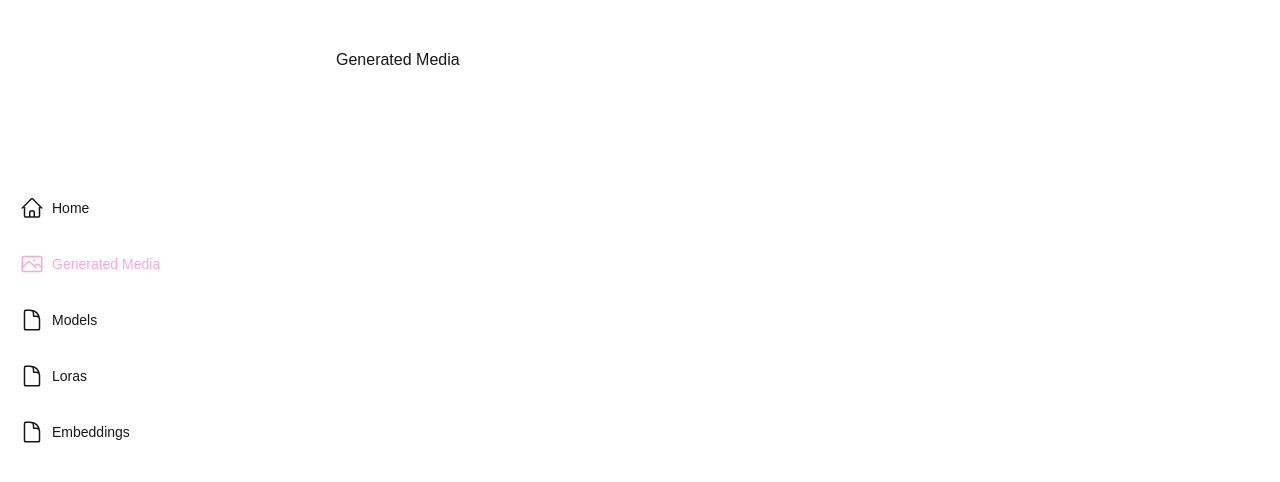
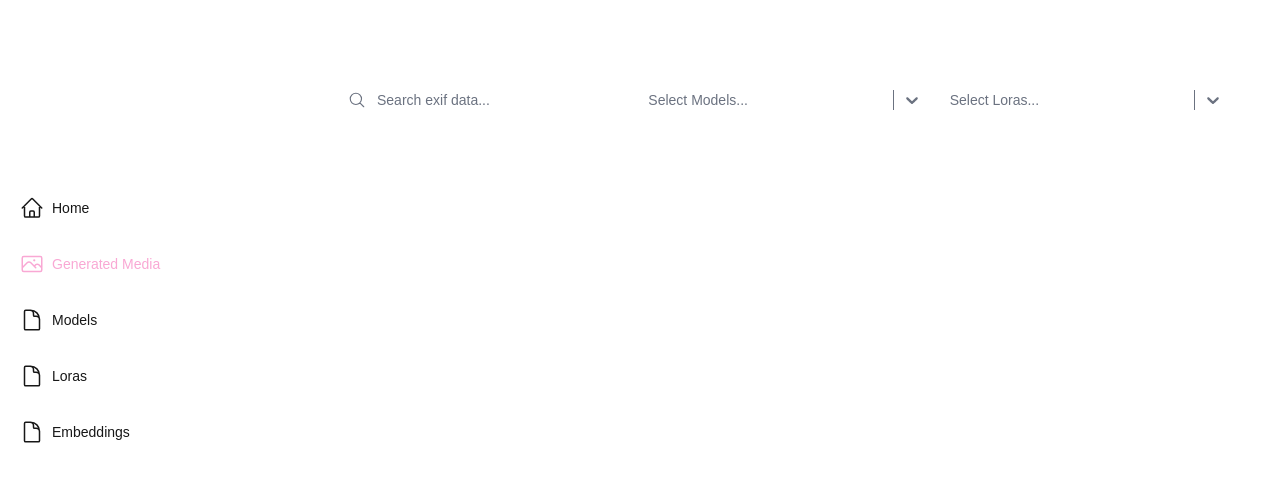
Before and after one commit to ivesy85/comfyui-gallery, a Next.js app: page /dashboard/generations in a window 1280 px wide. Shown: the top 482 px of the page. Built offline with nearby package versions, Linux system fonts and the light colour scheme.

Commit message:
Chore: Add layout for filtering generations

```diff
--- a/app/dashboard/generations/page.tsx
+++ b/app/dashboard/generations/page.tsx
@@ -1,49 +1,19 @@
 import { Metadata } from 'next';
-import exifr from 'exifr';
-import fs from 'fs';
-import path from 'path';
+import Search from '@/app/ui/search';
+import MultiSelect from '@/app/ui/multi-select';
 
 export const metadata: Metadata = {
     title: 'Generated Media',
   };
 
 export default async function Page() {
-    const imagePath = path.resolve(process.cwd(), 'comfy_outputs/ComfyUI_02194_.png');
-    const outputJsonPath = path.resolve(process.cwd(), 'comfy_outputs/ComfyUI_02194_.json');
-
-    try {
-        // Read the image file as a buffer
-        const imageBuffer = fs.readFileSync(imagePath);
-
-        // Extract metadata from the image buffer
-        const metadata = await exifr.parse(imageBuffer);
-
-        const cleanUpPrompt = (data) => {
-            if (data.prompt && typeof data.prompt === 'string') {
-              try {
-                // Unescape and parse the prompt string as JSON
-                const unescapedPrompt = JSON.parse(data.prompt);
-                // Replace the original prompt string with the parsed object
-                data.prompt = unescapedPrompt;
-              } catch (error) {
-                console.error('Failed to parse the prompt field:', error);
-              }
-            }
-            return data;
-          };
-
-          // Clean up the prompt field in the metadata
-        const cleanedMetadata = cleanUpPrompt(metadata);
-
-        // Save the metadata to a JSON file
-        fs.writeFileSync(outputJsonPath, JSON.stringify(cleanedMetadata, null, 2));
-
-        console.log({ success: true, metadata });
-      } catch (error) {
-        console.log({ success: false, error: error.message });
-      }
-
     return (
-        <p>Generated Media</p>
+        <div className="w-full">
+            <div className="mt-4 flex items-center justify-between gap-2 md:mt-8">
+                <Search placeholder="Search exif data..." searchParam='exif' />
+                <MultiSelect placeholder="Select Models..." options={[{"value": "1", "label": "model 1"},{"value": "2", "label": "model 2"}]} searchParam='models' />
+                <MultiSelect placeholder="Select Loras..." options={[{"value": "1", "label": "lora 1"},{"value": "2", "label": "lora 2"}]} searchParam='loras' />
+            </div>
+        </div>
     );
 }
--- /dev/null
+++ b/app/lib/generations/utils.ts
@@ -0,0 +1,45 @@
+import exifr from 'exifr';
+import fs from 'fs';
+import path from 'path';
+
+// const imagePath = path.resolve(process.cwd(), 'comfy_outputs/ComfyUI_02194_.png');
+export const getExifDataFromImage = async (imagePath: string) => {
+    const resolvedImagePath = path.resolve(process.cwd(), imagePath);
+
+    try {
+        // Read the image file as a buffer
+        const imageBuffer = fs.readFileSync(resolvedImagePath);
+
+        // Extract metadata from the image buffer
+        const metadata = await exifr.parse(imageBuffer);
+
+        if (metadata.prompt && typeof metadata.prompt === 'string') {
+            try {
+                // Unescape and parse the prompt string as JSON
+                const unescapedPrompt = JSON.parse(metadata.prompt);
+                // Replace the original prompt string with the parsed object
+                metadata.prompt = unescapedPrompt;
+            } catch (error) {
+                console.error('Failed to parse the prompt field:', error);
+            }
+        }
+        if (metadata.workflow && typeof metadata.workflow === 'string') {
+            try {
+                // Unescape and parse the workflow string as JSON
+                const unescapedPrompt = JSON.parse(metadata.workflow);
+                // Replace the original workflow string with the parsed object
+                metadata.workflow = unescapedPrompt;
+            } catch (error) {
+                console.error('Failed to parse the workflow field:', error);
+            }
+        }
+
+        return { success: true, metadata };
+    } catch (error) {
+        if (error instanceof Error) {
+            return { success: false, error: error.message };
+        }
+        // Handle unknown errors
+        return { success: false, error: 'An unknown error occurred' };
+    }
+};
--- /dev/null
+++ b/app/ui/multi-select.tsx
@@ -0,0 +1,100 @@
+'use client';
+
+import { useDebouncedCallback } from 'use-debounce';
+import { useSearchParams, usePathname, useRouter } from 'next/navigation';
+import Select, { MultiValue } from 'react-select';
+import { useState } from 'react';
+
+type Option = {
+    value: string;
+    label: string;
+};
+
+export default function MultiSelect({
+    placeholder,
+    options,
+    searchParam,
+}: {
+    placeholder: string;
+    options: Option[];
+    searchParam: string;
+}) {
+  const searchParams = useSearchParams();
+  const pathname = usePathname();
+  const { replace } = useRouter();
+
+  // To store selected options
+  const [selectedOptions, setSelectedOptions] = useState<Option[]>(
+        searchParams.get(searchParam)
+            ? searchParams.get(searchParam)!.split(',').map((value) => options.find((opt) => opt.value === value)!)
+            : []
+  );
+
+
+  const handleSelection = useDebouncedCallback((selected: Option[]) => {
+        console.log('Selected options:', selected);
+
+        const params = new URLSearchParams(searchParams);
+        params.set('page', '1');
+        if (selected.length > 0) {
+            params.set(
+                searchParam,
+                selected.map((opt) => opt.value).join(',') // Join selected values by comma
+            );
+        } else {
+            params.delete(searchParam);
+        }
+        replace(`${pathname}?${params.toString()}`);
+  }, 300);
+
+  const handleChange = (newValue: MultiValue<Option>) => {
+        const selectedValues = newValue as Option[];
+        setSelectedOptions(selectedValues);
+        handleSelection(selectedValues);
+  };
+
+  return (
+    <div className="relative flex flex-1 flex-shrink-0">
+        <Select
+            isMulti
+            options={options}
+            value={selectedOptions}
+            onChange={handleChange}
+            placeholder={placeholder}
+            className="w-full"
+            classNames={{
+                control: (state) => {
+                    const baseClasses = '!rounded-md !bg-white/5 !py-[1px] !text-sm !shadow-none';
+                    const focusClasses = state.isFocused
+                      ? '!border-pink-300 !outline-none'
+                      : '!border-white/10 !outline-2';
+
+                    return `${baseClasses} ${focusClasses}`;
+                },
+                multiValueLabel: () =>
+                    '!rounded-l-[2px] !rounded-r-none !bg-pink-300 !text-pink-800',
+                multiValueRemove: () =>
+                    '!rounded-r-[2px] !rounded-l-none !bg-pink-300 !text-pink-800',
+                menu: () =>
+                    '!bg-white/5',
+                option: (state) =>
+                    state.isFocused ? '!bg-pink-300 !text-pink-800' : '',
+            }}
+            styles={{
+                placeholder: (base) => ({
+                    ...base,
+                    color: 'rgb(107 114 128 / 1)', // Tailwind's 'text-gray-500' equivalent
+                }),
+                dropdownIndicator: (base) => ({
+                    ...base,
+                    color: 'rgb(107 114 128 / 1)',
+                }),
+                indicatorSeparator: (base) => ({
+                    ...base,
+                    backgroundColor: 'rgb(107 114 128 / 1)',
+                }),
+              }}
+      />
+    </div>
+  );
+}
--- /dev/null
+++ b/app/ui/search.tsx
@@ -0,0 +1,46 @@
+'use client';
+
+import { useDebouncedCallback } from 'use-debounce';
+import { MagnifyingGlassIcon } from '@heroicons/react/24/outline';
+import { useSearchParams, usePathname, useRouter } from 'next/navigation';
+
+export default function Search({
+    placeholder,
+    searchParam,
+}: {
+    placeholder: string,
+    searchParam: string,
+}) {
+  const searchParams = useSearchParams();
+  const pathname = usePathname();
+  const { replace } = useRouter();
+
+  const handleSearch = useDebouncedCallback((term: string) => {
+
+    const params = new URLSearchParams(searchParams);
+    params.set('page', '1');
+    if (term) {
+        params.set(searchParam, term);
+    } else {
+        params.delete(searchParam);
+    }
+    replace(`${pathname}?${params.toString()}`);
+  }, 300);
+
+  return (
+    <div className="relative flex flex-1 flex-shrink-0">
+        <label htmlFor="search" className="sr-only">
+            Search
+        </label>
+        <input
+            className="peer block w-full rounded-md bg-white/5 border border-white/10 focus:outline-none focus:border-pink-300 py-[9px] pl-10 text-sm text-pink-300 outline-2 placeholder:text-gray-500"
+            placeholder={placeholder}
+            onChange={(e) => {
+            handleSearch(e.target.value);
+            }}
+            defaultValue={searchParams.get(searchParam)?.toString()}
+        />
+        <MagnifyingGlassIcon className="absolute left-3 top-1/2 h-[18px] w-[18px] -translate-y-1/2 text-gray-500 peer-focus:text-gray-900" />
+    </div>
+  );
+}
--- a/package.json
+++ b/package.json
@@ -16,7 +16,9 @@
     "next": "14.2.13",
     "react": "^18",
     "react-bootstrap": "^2.10.5",
-    "react-dom": "^18"
+    "react-dom": "^18",
+    "react-select": "^5.8.1",
+    "use-debounce": "^10.0.3"
   },
   "devDependencies": {
     "@types/bootstrap": "^5.2.10",
```
Also changed, not shown: 1 other file (tests, documents, lock files or other folders).
